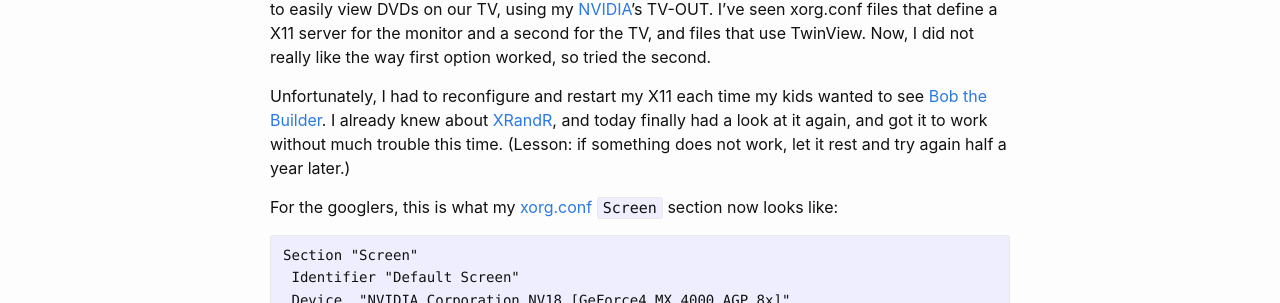
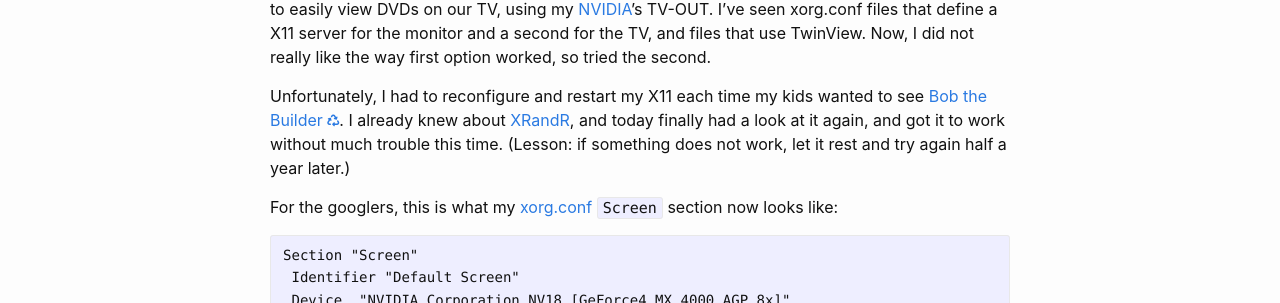
Before and after one commit to egonw/blog2, a Jekyll site: the page built from _posts/2006-01-03-kubuntu-xrandr-and-tv-out.markdown, in a window 1280 px wide. Shown: the part 233-536 px from the top of the page. Built offline with Jekyll 4.4.1, drawn with Linux system fonts in a browser that asks for light colours.

Commit message:
Recovered a link

```diff
--- a/_posts/2006-01-03-kubuntu-xrandr-and-tv-out.markdown
+++ b/_posts/2006-01-03-kubuntu-xrandr-and-tv-out.markdown
@@ -10,7 +10,7 @@ One of the things I had not fully figured out up to today, was how to configure
 using my [NVIDIA](http://www.nvidia.com/)'s TV-OUT. I've seen xorg.conf files that define a X11 server for the monitor and a second for the TV, and files
 that use TwinView. Now, I did not really like the way first option worked, so tried the second.
 
-Unfortunately, I had to reconfigure and restart my X11 each time my kids wanted to see [Bob the Builder](http://www.hitentertainment.com/bobthebuilder/).
+Unfortunately, I had to reconfigure and restart my X11 each time my kids wanted to see [Bob the Builder <i class="fa-solid fa-recycle fa-xs"></i>](https://nl.wikipedia.org/wiki/Bob_de_Bouwer).
 I already knew about [XRandR](http://wiki.x.org/X11R6.8.1/doc/Xrandr.3.html), and today finally had a look at it again, and got it to work without much
 trouble this time. (Lesson: if something does not work, let it rest and try again half a year later.)
 
```
